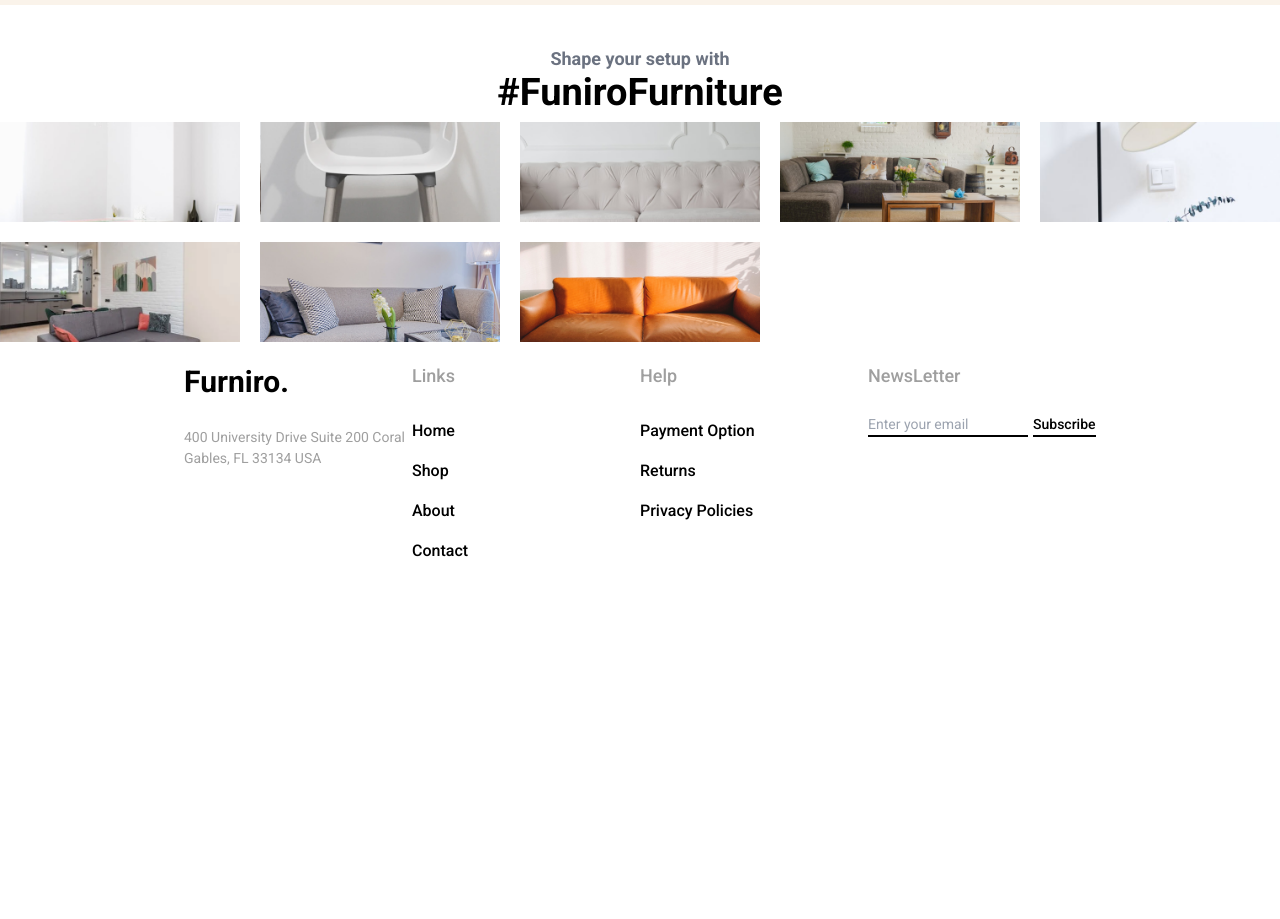
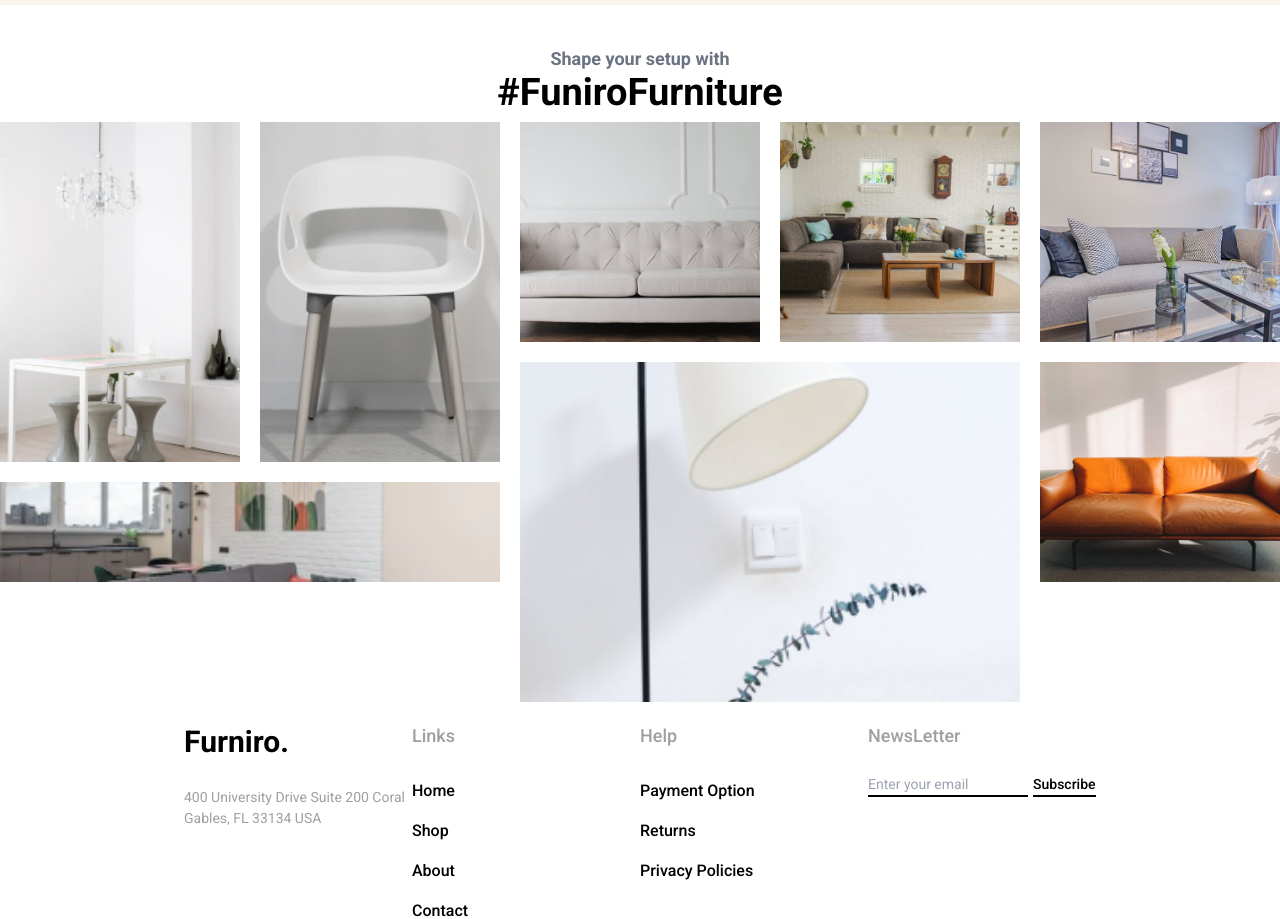
Before and after one commit to KareemHisham/shopping-store, a React (Vite) app: page / in a window 1280 px wide. Shown: the part 2720-3639 px from the top of the page. Before the commit the page ends 3304 px from the top, so only its background shows below. Built offline with nearby package versions, Linux system fonts and the light colour scheme.

Commit message:
share-your-setup---dynamic gird-row&col-span

```diff
--- a/src/components/sections/share-setup/index.tsx
+++ b/src/components/sections/share-setup/index.tsx
@@ -2,7 +2,6 @@ import { PRODUCTS } from '../../../constant/Index';
 
 const ShareSetup = () => {
   const randomRowSpan = () => Math.ceil(Math.random() * 3);
-
   const randomColsSpan = () => Math.ceil(Math.random() * 2);
   return (
     <section className="w-full mt-8 ">
@@ -21,7 +20,11 @@ const ShareSetup = () => {
         {PRODUCTS.map((product) => (
           <div
             key={product.id}
-            className={`block overflow-hidden  row-span-${randomRowSpan()}  col-span-${randomColsSpan()} `}
+            className={`block overflow-hidden`}
+            style={{
+              gridRowEnd: `span ${randomRowSpan()}`,
+              gridColumnEnd: `span ${randomColsSpan()}`,
+            }}
           >
             <img
               src={product.img}
```
